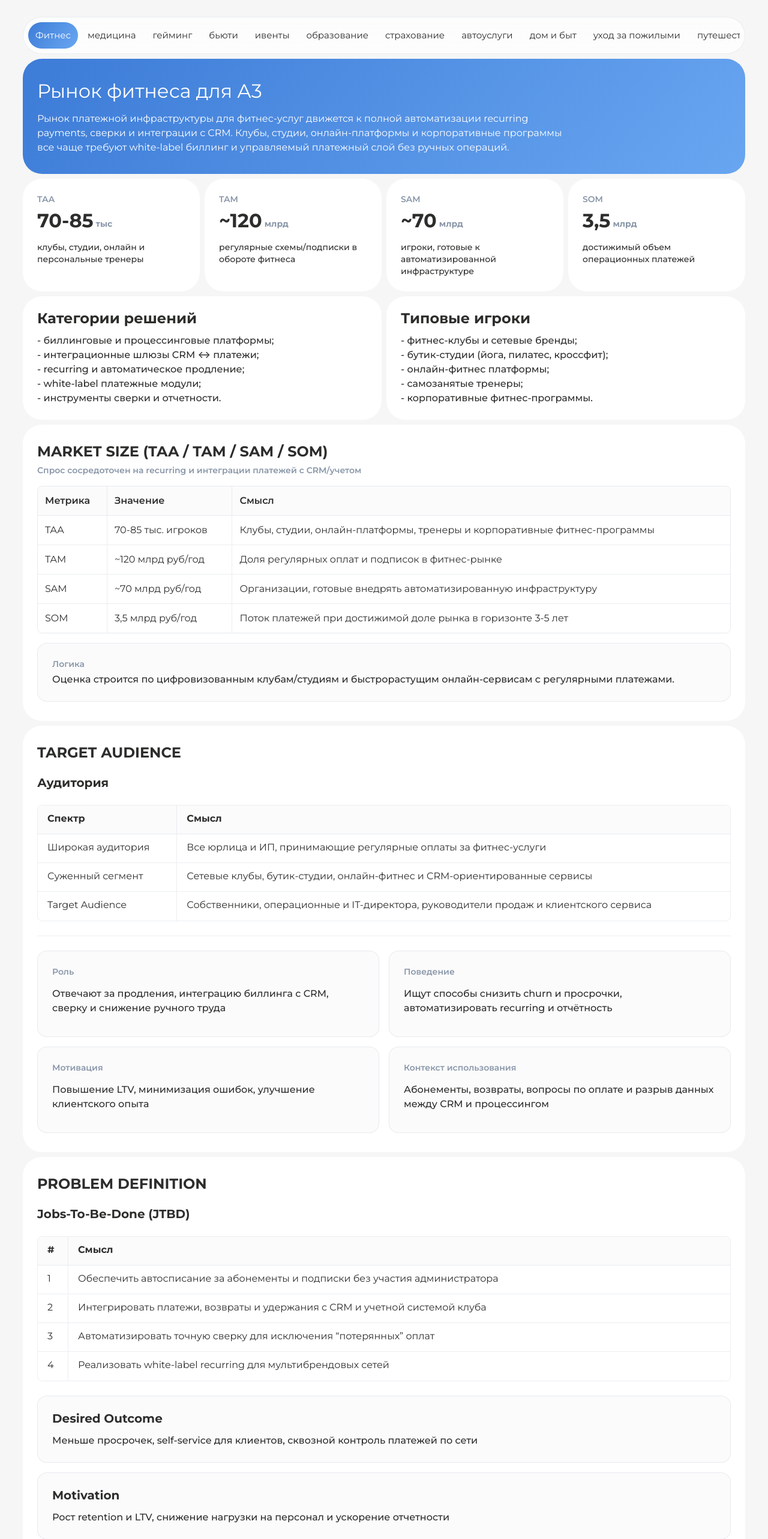
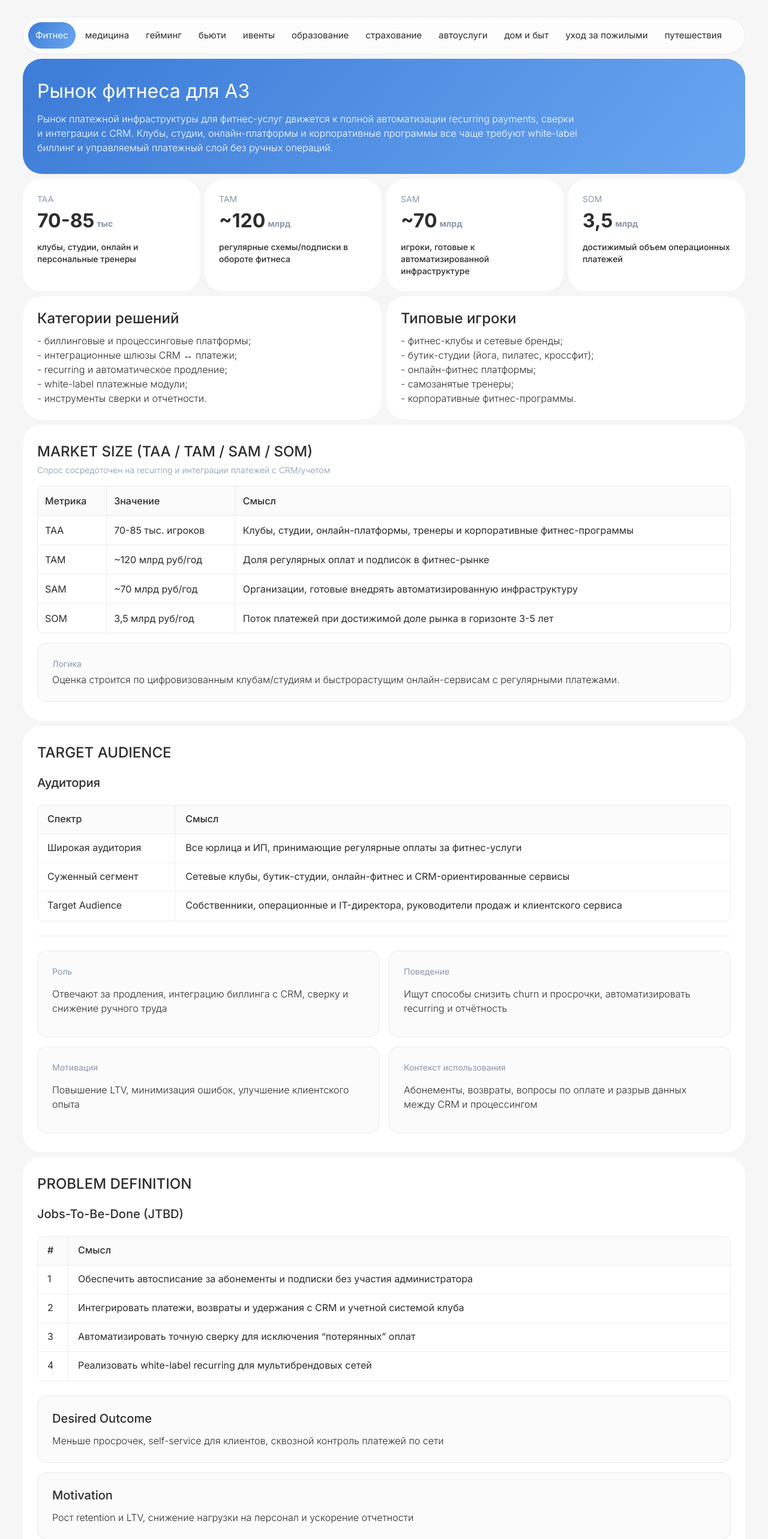
Before and after one commit to ignatovivin/researching, a React (Vite) app: page / in a window 1280 px wide. Shown: the top 2566 px of the page at 60% size. Built offline with nearby package versions, Linux system fonts and the light colour scheme.

Commit message:
Refine typography hierarchy with Inter

```diff
--- a/src/App.css
+++ b/src/App.css
@@ -121,7 +121,7 @@
   color: var(--accent-on-accent);
   font-size: 32px;
   line-height: 44px;
-  font-weight: 700;
+  font-weight: 500;
 }
 
 .medicine-hero-subtitle {
@@ -130,7 +130,7 @@
   color: var(--bg-page);
   font-size: 16px;
   line-height: 24px;
-  font-weight: 600;
+  font-weight: 400;
 }
 
 .page h1,
@@ -153,7 +153,7 @@
   color: var(--accent-on-accent);
   font-size: 16px;
   line-height: 24px;
-  font-weight: 400;
+  font-weight: 300;
 }
 
 .kpi-grid {
@@ -181,7 +181,7 @@
   color: var(--fg-muted);
   font-size: 14px;
   line-height: 20px;
-  font-weight: 600;
+  font-weight: 400;
 }
 
 .kpi-value {
@@ -205,7 +205,7 @@
   color: var(--fg-default);
   font-size: 14px;
   line-height: 20px;
-  font-weight: 600;
+  font-weight: 400;
 }
 
 .medicine-stats-grid {
@@ -221,7 +221,7 @@
 .medicine-stat-label {
   font-size: 14px;
   line-height: 20px;
-  font-weight: 600;
+  font-weight: 400;
 }
 
 .medicine-stat-value {
@@ -251,14 +251,14 @@
 .section-title-text {
   font-size: 28px;
   line-height: 32px;
-  font-weight: 400;
+  font-weight: 500;
   color: var(--fg-default);
 }
 
 .block-title {
   font-size: 24px;
   line-height: 26px;
-  font-weight: 400;
+  font-weight: 500;
   color: var(--fg-default);
 }
 
@@ -346,13 +346,13 @@
   color: var(--fg-default);
   font-size: 16px;
   line-height: 24px;
-  font-weight: 400;
+  font-weight: 300;
 }
 
 .jtbd-title {
   font-size: 20px;
   line-height: 26px;
-  font-weight: 500;
+  font-weight: 400;
   color: var(--fg-default);
 }
 
@@ -360,14 +360,14 @@
   color: var(--fg-default);
   font-size: 16px;
   line-height: 24px;
-  font-weight: 400;
+  font-weight: 300;
 }
 
 .body-strong {
   color: var(--fg-default);
   font-size: 20px;
   line-height: 26px;
-  font-weight: 500;
+  font-weight: 400;
 }
 
 .insight-title {
@@ -481,29 +481,29 @@ th:first-child {
   color: var(--fg-muted);
   font-size: 14px;
   line-height: 20px;
-  font-weight: 400;
+  font-weight: 300;
 }
 
 .structural-panel .structural-section-title {
-  font-weight: 700;
+  font-weight: 500;
 }
 
 .structural-panel .block-title {
   font-size: 20px;
   line-height: 26px;
-  font-weight: 700;
+  font-weight: 500;
 }
 
 .structural-panel .note {
-  font-weight: 600;
+  font-weight: 300;
 }
 
 .structural-panel th {
-  font-weight: 700;
+  font-weight: 500;
 }
 
 .structural-panel td {
-  font-weight: 600;
+  font-weight: 400;
 }
 
 .structural-panel .table-structural-subscription th:last-child,
@@ -542,7 +542,7 @@ th:first-child {
 
 .structural-panel .pressure-card .note-list li,
 .structural-panel .pressure-card .body-text {
-  font-weight: 600;
+  font-weight: 300;
 }
 
 .segmentation-content {
@@ -559,7 +559,7 @@ th:first-child {
 .segmentation-section-title {
   font-size: 24px;
   line-height: 26px;
-  font-weight: 700;
+  font-weight: 500;
 }
 
 .segmentation-card {
@@ -581,11 +581,15 @@ th:first-child {
 .segmentation-panel td,
 .segmentation-panel .body-text,
 .segmentation-panel .note-list li {
-  font-weight: 600;
+  font-weight: 300;
 }
 
 .segmentation-panel th {
-  font-weight: 700;
+  font-weight: 500;
+}
+
+.segmentation-panel td {
+  font-weight: 400;
 }
 
 .table-segmentation .col-seg-main {
@@ -603,19 +607,19 @@ th:first-child {
 .jtbd-section-title {
   font-size: 24px;
   line-height: 26px;
-  font-weight: 700;
+  font-weight: 500;
 }
 
 .jtbd-panel .jtbd-title {
   font-size: 18px;
   line-height: 24px;
-  font-weight: 600;
+  font-weight: 400;
 }
 
 .jtbd-panel .insight-title,
 .jtbd-panel .body-text,
 .jtbd-panel .note-list li {
-  font-weight: 600;
+  font-weight: 300;
 }
 
 .jtbd-panel .note-list {
@@ -641,15 +645,19 @@ th:first-child {
 .alternatives-section-title {
   font-size: 24px;
   line-height: 26px;
-  font-weight: 700;
+  font-weight: 500;
 }
 
 .alternatives-panel .note {
-  font-weight: 600;
+  font-weight: 300;
 }
 
 .alternatives-panel th {
-  font-weight: 700;
+  font-weight: 500;
+}
+
+.alternatives-panel td {
+  font-weight: 400;
 }
 
 .applicability-content {
@@ -661,11 +669,15 @@ th:first-child {
 .applicability-section-title {
   font-size: 24px;
   line-height: 26px;
-  font-weight: 700;
+  font-weight: 500;
 }
 
 .applicability-panel th {
-  font-weight: 700;
+  font-weight: 500;
+}
+
+.applicability-panel td {
+  font-weight: 400;
 }
 
 .table-applicability .col-app-main,
@@ -691,11 +703,11 @@ th:first-child {
 .monetization-section-title {
   font-size: 24px;
   line-height: 26px;
-  font-weight: 700;
+  font-weight: 500;
 }
 
 .monetization-panel .note {
-  font-weight: 600;
+  font-weight: 300;
 }
 
 .monetization-card {
@@ -725,7 +737,7 @@ th:first-child {
 .monetization-panel .insight-title,
 .monetization-panel .body-text,
 .monetization-panel .note-list li {
-  font-weight: 600;
+  font-weight: 300;
 }
 
 .monetization-list {
@@ -745,7 +757,7 @@ th:first-child {
 .discovery-section-title {
   font-size: 24px;
   line-height: 26px;
-  font-weight: 700;
+  font-weight: 500;
 }
 
 .discovery-card-body {
@@ -763,7 +775,7 @@ th:first-child {
 .discovery-panel .insight-title,
 .discovery-panel .body-text,
 .discovery-panel .note-list li {
-  font-weight: 600;
+  font-weight: 300;
 }
 
 .discovery-panel .note-list {
@@ -786,14 +798,14 @@ th:first-child {
 .medicine-market-title {
   font-size: 24px;
   line-height: 26px;
-  font-weight: 700;
+  font-weight: 500;
   text-transform: uppercase;
 }
 
 .medicine-market-panel .note {
   font-size: 14px;
   line-height: 20px;
-  font-weight: 600;
+  font-weight: 300;
 }
 
 .medicine-market-panel .table-wrap {
@@ -812,7 +824,11 @@ th:first-child {
 }
 
 .medicine-market-panel th {
-  font-weight: 600;
+  font-weight: 500;
+}
+
+.medicine-market-panel td {
+  font-weight: 400;
 }
 
 .medicine-logic-card {
@@ -824,13 +840,13 @@ th:first-child {
 .medicine-logic-label {
   font-size: 14px;
   line-height: 20px;
-  font-weight: 600;
+  font-weight: 400;
 }
 
 .medicine-logic-text {
   font-size: 16px;
   line-height: 24px;
-  font-weight: 500;
+  font-weight: 300;
 }
 
 .medicine-audience-panel {
@@ -841,7 +857,7 @@ th:first-child {
   margin: 0;
   font-size: 20px;
   line-height: 26px;
-  font-weight: 700;
+  font-weight: 500;
   color: var(--fg-default);
 }
 
@@ -861,7 +877,11 @@ th:first-child {
 }
 
 .medicine-audience-panel th {
-  font-weight: 700;
+  font-weight: 500;
+}
+
+.medicine-audience-panel td {
+  font-weight: 400;
 }
 
 .medicine-audience-detail-grid {
@@ -888,13 +908,13 @@ th:first-child {
 .medicine-audience-detail-label {
   font-size: 14px;
   line-height: 20px;
-  font-weight: 600;
+  font-weight: 400;
 }
 
 .medicine-audience-detail-text {
   font-size: 16px;
   line-height: 24px;
-  font-weight: 500;
+  font-weight: 300;
 }
 
 .medicine-problem-panel {
@@ -913,7 +933,11 @@ th:first-child {
 }
 
 .medicine-problem-panel th {
-  font-weight: 700;
+  font-weight: 500;
+}
+
+.medicine-problem-panel td {
+  font-weight: 400;
 }
 
 .medicine-problem-panel th:first-child,
@@ -938,14 +962,14 @@ th:first-child {
   margin: 0;
   font-size: 20px;
   line-height: 26px;
-  font-weight: 700;
+  font-weight: 500;
   color: var(--fg-default);
 }
 
 .medicine-problem-card-text {
   font-size: 16px;
   line-height: 24px;
-  font-weight: 500;
+  font-weight: 300;
 }
 
 .medicine-value-panel {
@@ -955,7 +979,7 @@ th:first-child {
 .medicine-value-panel .note {
   font-size: 14px;
   line-height: 20px;
-  font-weight: 600;
+  font-weight: 300;
 }
 
 .medicine-value-panel .data-table {
@@ -970,7 +994,11 @@ th:first-child {
 }
 
 .medicine-value-panel th {
-  font-weight: 700;
+  font-weight: 500;
+}
+
+.medicine-value-panel td {
+  font-weight: 400;
 }
 
 .medicine-value-panel th:first-child,
@@ -1002,7 +1030,7 @@ th:first-child {
 .medicine-strategic-list li {
   font-size: 16px;
   line-height: 24px;
-  font-weight: 500;
+  font-weight: 300;
 }
 
 .medicine-channel-panel {
@@ -1021,11 +1049,11 @@ th:first-child {
 }
 
 .medicine-channel-panel th {
-  font-weight: 700;
+  font-weight: 500;
 }
 
 .medicine-channel-panel td {
-  font-weight: 500;
+  font-weight: 400;
 }
 
 .medicine-channel-panel th:first-child,
@@ -1049,11 +1077,11 @@ th:first-child {
 }
 
 .medicine-monetization-panel th {
-  font-weight: 700;
+  font-weight: 500;
 }
 
 .medicine-monetization-panel td {
-  font-weight: 500;
+  font-weight: 400;
 }
 
 .medicine-monetization-panel th:first-child,
@@ -1084,11 +1112,11 @@ th:first-child {
 }
 
 .medicine-summary-panel th {
-  font-weight: 700;
+  font-weight: 500;
 }
 
 .medicine-summary-panel td {
-  font-weight: 500;
+  font-weight: 400;
 }
 
 .medicine-summary-panel th:first-child,
@@ -1106,7 +1134,7 @@ th:first-child {
 .medicine-summary-card-text {
   font-size: 16px;
   line-height: 24px;
-  font-weight: 500;
+  font-weight: 300;
 }
 
 .medicine-entry-panel {
@@ -1116,7 +1144,7 @@ th:first-child {
 .medicine-entry-title {
   font-size: 24px;
   line-height: 26px;
-  font-weight: 700;
+  font-weight: 500;
   text-transform: none;
 }
 
@@ -1132,11 +1160,11 @@ th:first-child {
 }
 
 .medicine-entry-panel th {
-  font-weight: 700;
+  font-weight: 500;
 }
 
 .medicine-entry-panel td {
-  font-weight: 500;
+  font-weight: 400;
 }
 
 .medicine-entry-panel th:first-child,
@@ -1151,7 +1179,7 @@ th:first-child {
 .medicine-product-title {
   font-size: 24px;
   line-height: 26px;
-  font-weight: 700;
+  font-weight: 500;
   text-transform: none;
 }
 
@@ -1164,7 +1192,7 @@ th:first-child {
 .medicine-product-panel .body-text {
   font-size: 16px;
   line-height: 24px;
-  font-weight: 500;
+  font-weight: 300;
 }
 
 .medicine-cards-grid {
@@ -1194,7 +1222,7 @@ th:first-child {
   margin: 0;
   font-size: 24px;
   line-height: 26px;
-  font-weight: 700;
+  font-weight: 500;
   color: var(--fg-default);
 }
 
@@ -1207,7 +1235,7 @@ th:first-child {
   margin: 0;
   font-size: 16px;
   line-height: 24px;
-  font-weight: 500;
+  font-weight: 300;
   color: var(--fg-default);
 }
 
--- a/src/index.css
+++ b/src/index.css
@@ -1,7 +1,7 @@
-@import url('https://fonts.googleapis.com/css2?family=Montserrat:wght@400;500;600;700&display=swap');
+@import url('https://fonts.googleapis.com/css2?family=Inter:wght@300;400;500;600;700&display=swap');
 
 :root {
-  font-family: 'Mont', 'Montserrat', 'Inter', 'Segoe UI', sans-serif;
+  font-family: 'Inter', 'Segoe UI', sans-serif;
   line-height: 1.5;
   font-weight: 400;
   color: #2c2e2b;
```
